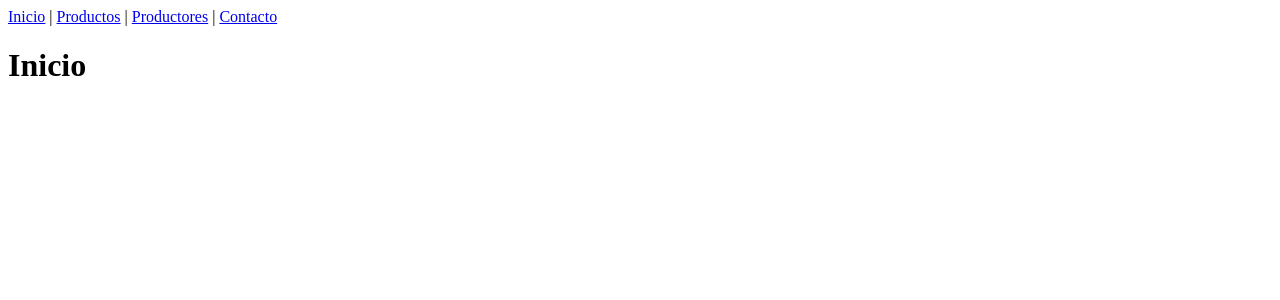
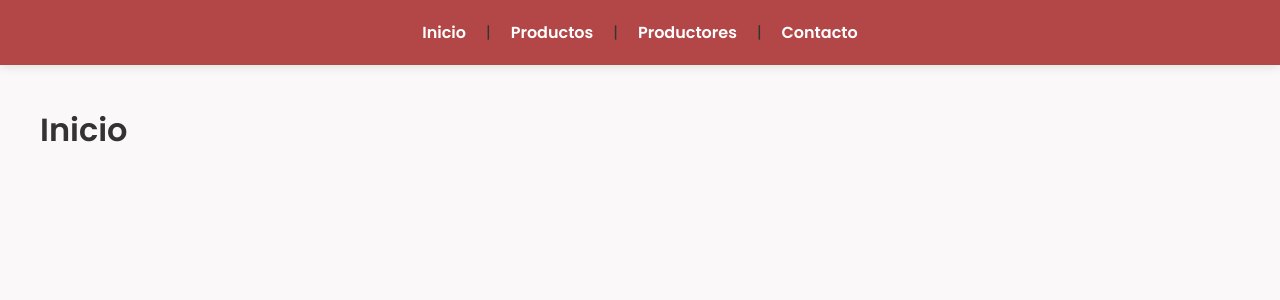
Before and after one commit to Cristobal784/IW600-NT1-Cristobal-Valdes, a Vue app: page / in a window 1280 px wide. Shown: the top 300 px of the page. Built offline with nearby package versions, Linux system fonts and the light colour scheme.

Commit message:
Parte F - Diseño y Presentación

```diff
--- a/src/App.vue
+++ b/src/App.vue
@@ -12,3 +12,77 @@
     <router-view />
   </main>
 </template>
+
+<style>
+@import url('https://fonts.googleapis.com/css2?family=Poppins:wght@400;600&display=swap');
+
+body {
+  font-family: 'Poppins', sans-serif;
+  background-color: #faf8f8;
+  color: #333;
+  margin: 0;
+  padding: 0;
+}
+
+header nav {
+  display: flex;
+  justify-content: center;
+  gap: 20px;
+  padding: 20px;
+  background-color: #b34747;
+  box-shadow: 0 2px 10px rgba(0,0,0,0.1);
+}
+
+header nav a {
+  color: white;
+  text-decoration: none;
+  font-weight: 600;
+  transition: opacity 0.2s;
+}
+
+header nav a:hover {
+  opacity: 0.8;
+}
+
+main {
+  max-width: 1200px;
+  margin: 0 auto;
+  padding: 20px;
+}
+
+.producto-card {
+  background-color: white;
+  border: none;
+  border-radius: 12px;
+  box-shadow: 0 4px 15px rgba(0,0,0,0.06);
+  transition: transform 0.3s ease, box-shadow 0.3s ease;
+}
+
+.producto-card:hover {
+  transform: translateY(-5px);
+  box-shadow: 0 8px 25px rgba(0,0,0,0.12);
+}
+
+button {
+  background-color: #b34747;
+  color: white;
+  border: none;
+  padding: 10px 15px;
+  border-radius: 8px;
+  font-family: 'Poppins', sans-serif;
+  font-weight: 600;
+  cursor: pointer;
+  transition: background-color 0.2s;
+}
+
+button:hover {
+  background-color: #923a3a;
+}
+
+input, select, textarea {
+  border: 1px solid #ddd;
+  border-radius: 6px;
+  padding: 8px;
+  font-family: 'Poppins', sans-serif;
+}
+</style>
```
Also changed, not shown: 1 other file (tests, documents, lock files or other folders).
